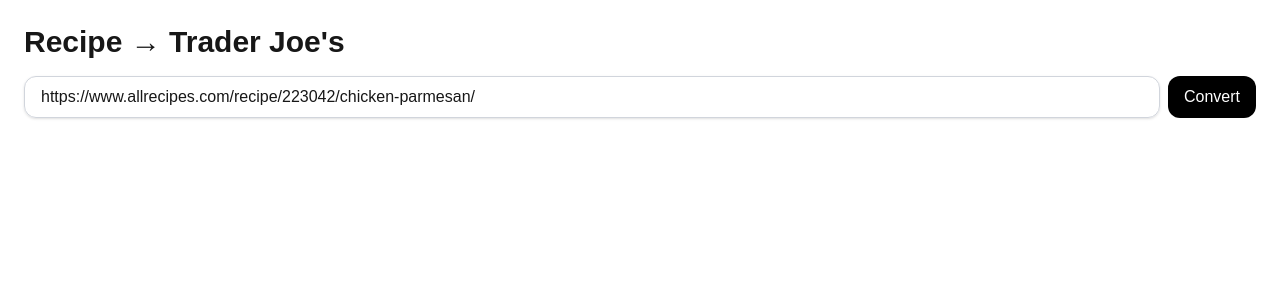
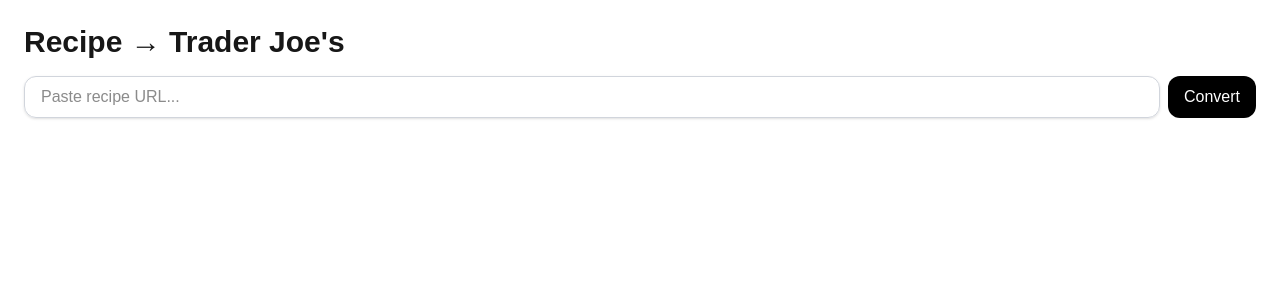
Before and after one commit to nickelstacker/tj5, a Next.js app: page / in a window 1280 px wide. Shown: the top 300 px of the page. Built offline with nearby package versions, Linux system fonts and the light colour scheme.

Commit message:
removing placeholder url

```diff
--- a/app/page.tsx
+++ b/app/page.tsx
@@ -32,7 +32,7 @@
 // staple ingredient type with optional quantity
 type Staple = { name: string; quantity: string };
 export default function RecipeToTJs() {
-  const [url, setUrl] = useState("https://www.allrecipes.com/recipe/223042/chicken-parmesan/");
+  const [url, setUrl] = useState();
   const [ingredients, setIngredients] = useState<SearchResult[]>([]);
   const [staples, setStaples] = useState<Staple[]>([]);
   // Instructions may come back as a string or an array of steps
```
